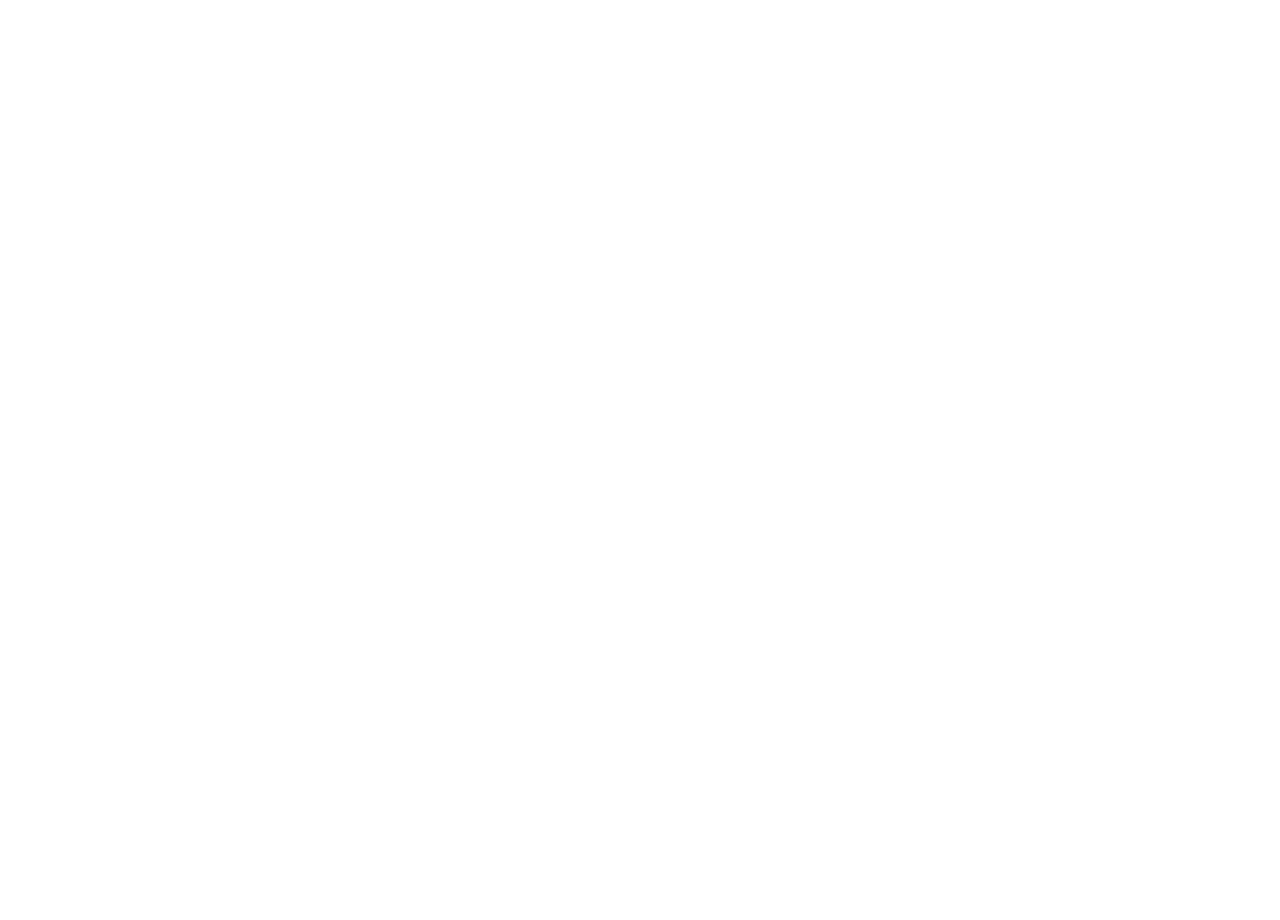
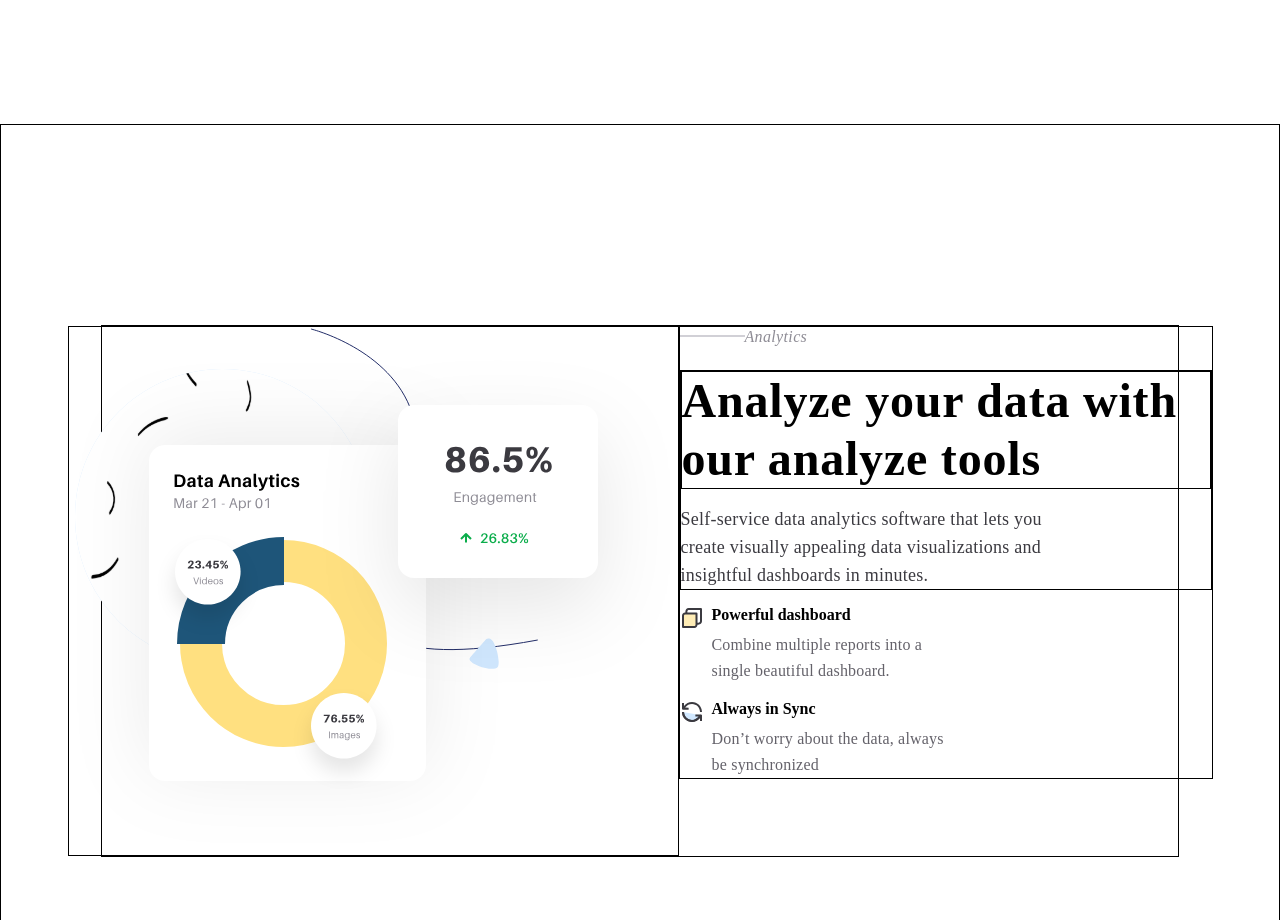
Before and after one commit to basarballioz/privia-security-intern-case-reactjs, a React (Create React App) app: page / in a window 1280 px wide. Shown: the part 1880-2800 px from the top of the page. Before the commit the page ends 2004 px from the top, so only its background shows below. Built offline with nearby package versions, Linux system fonts and the light colour scheme; a web font is replaced by a local one.

Commit message:
analytics section olusturuldu responsive edilmeli

```diff
--- a/src/components/Header/Header.module.scss
+++ b/src/components/Header/Header.module.scss
@@ -5,6 +5,7 @@
   align-items: center;
   background: #d1e8ff;
   transition: all 0.2s ease-out;
+  z-index: 10;
   @media only screen and (max-width: 860px) {
     justify-content: center;
   }
@@ -16,8 +17,8 @@
     left: 0;
     width: 100%;
     -webkit-box-shadow: 0 8px 6px -6px black;
-       -moz-box-shadow: 0 8px 6px -6px black;
-            box-shadow: 0 8px 6px -6px black;
+    -moz-box-shadow: 0 8px 6px -6px black;
+    box-shadow: 0 8px 6px -6px black;
   }
 
   @media only screen and (max-width: 500px) {
@@ -60,6 +61,7 @@
     display: flex;
     align-items: center;
     transition: all 0.2s ease-out;
+    z-index: 10;
 
     @media only screen and (max-width: 768px) {
       position: absolute;
@@ -81,7 +83,6 @@
       }
 
       li {
-
         @media only screen and (max-width: 768px) {
           margin: 1rem 0rem;
         }
--- a/src/pages/Home.js
+++ b/src/pages/Home.js
@@ -69,6 +69,43 @@
                         </div>
                     </div>
                 </section>
+                <section id='analytics'>
+                    <div className='container'>
+                        <div className='analytics-image'>
+                            <img src="/assets/svg/altdashboard.svg" alt="" />
+                        </div>
+                        <div className='analytics-detail'>
+                            <div className='section-title'>
+                                <img src="/assets/svg/tire.svg" alt="Analytics Dash" />
+                                <span>Analytics</span>
+                            </div>
+                            <div className='title'>
+                                <h2>Analyze your data with our analyze tools</h2>
+                                <div>Self-service data analytics software that lets you create visually appealing data visualizations and insightful dashboards in minutes.</div>
+                            </div>
+                            <div className='props'>
+                                <div className='prop'>
+                                    <div className='prop-icon'>
+                                        <img src="/assets/svg/file.svg" alt="" />
+                                    </div>
+                                    <div className='prop-details'>
+                                        <h4>Powerful dashboard</h4>
+                                        <div>Combine multiple reports into a single beautiful dashboard.</div>
+                                    </div>
+                                </div>
+                                <div className='prop'>
+                                    <div className='prop-icon'>
+                                        <img src="/assets/svg/sync.svg" alt="" />
+                                    </div>
+                                    <div className='prop-details'>
+                                        <h4>Always in Sync</h4>
+                                        <div>Don’t worry about the data, always be synchronized</div>
+                                    </div>
+                                </div>
+                            </div>
+                        </div>
+                    </div>
+                </section>
             </main>
         </>
     );
--- a/src/styles/home.scss
+++ b/src/styles/home.scss
@@ -202,3 +202,71 @@
     }
   }
 }
+
+#analytics {
+  border: 1px solid black;
+  .container {
+    border: 1px solid black;
+    display: flex;
+    justify-content: center;
+    align-items: flex-start; //TODO Responsive yapınca center yap
+    .analytics-image {
+      border: 1px solid black;
+    }
+    .analytics-detail {
+      border: 1px solid black;
+      .section-title {
+        display: flex;
+        justify-content: flex-start;
+        align-items: center;
+        font-style: italic;
+        font-weight: 400;
+        font-size: 16px;
+        line-height: 19px;
+        letter-spacing: 0.35px;
+        color: #8e8c95;
+      }
+      .title {
+        margin-top: 1.5rem;
+        border: 1px solid black;
+        h2 {
+          width: 530px;
+          font-weight: bold;
+          font-size: 48px;
+          line-height: 58px;
+          letter-spacing: 0.8px;
+          border: 1px solid black;
+        }
+        div {
+          width: 410px;
+          font-size: 18px;
+          line-height: 28px;
+          letter-spacing: 0.27px;
+          color: #3b3a40;
+          margin-top: 1rem;
+        }
+      }
+      .props {
+        .prop {
+          margin-top: 1rem;
+          display: flex;
+          justify-content: flex-start;
+          align-items: flex-start;
+          .prop-icon {
+            margin-right: 0.5rem;
+          }
+          .prop-details {
+            div {
+              width: 240px;
+              margin-top: 0.5rem;
+              font-size: 16px;
+              line-height: 26px;
+              letter-spacing: 0.2px;
+              color: #64626a;
+            }
+          }
+        }
+      }
+    }
+  }
+}
```
